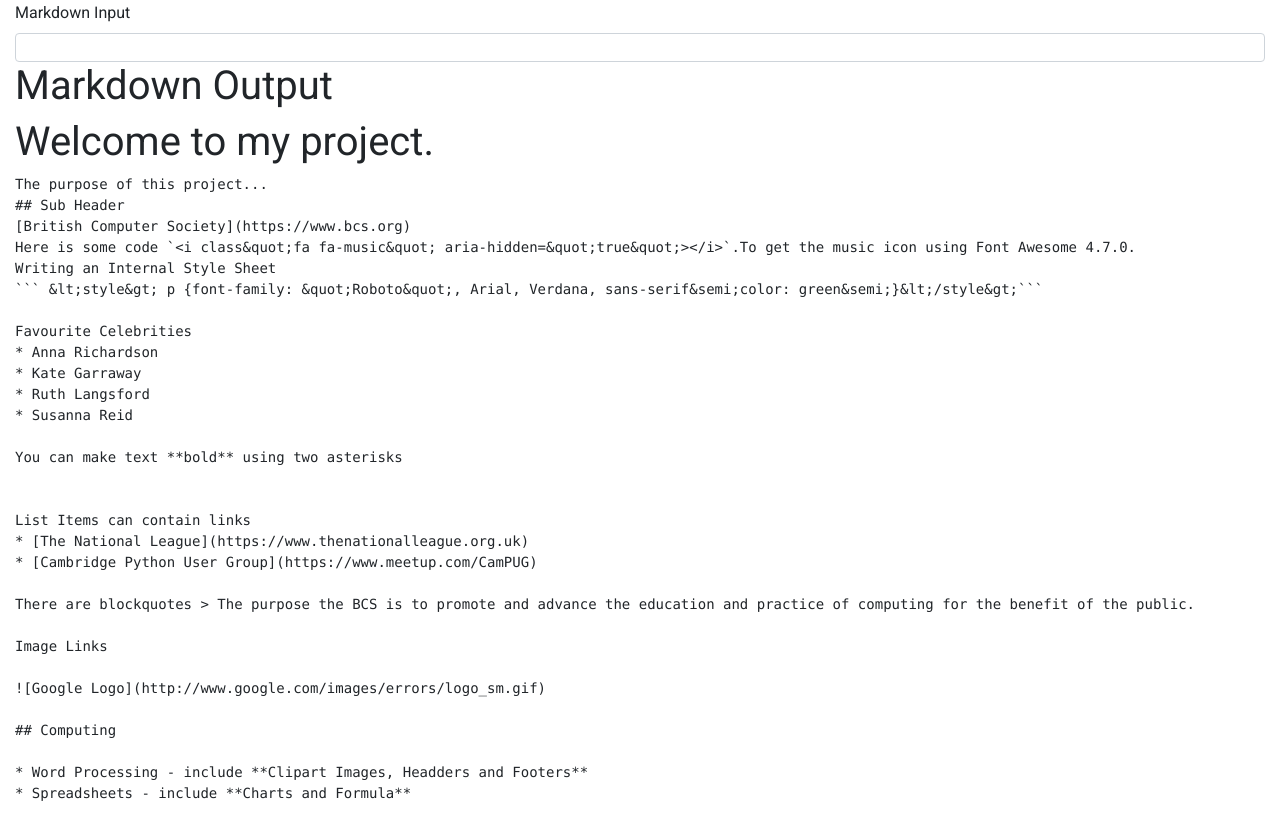
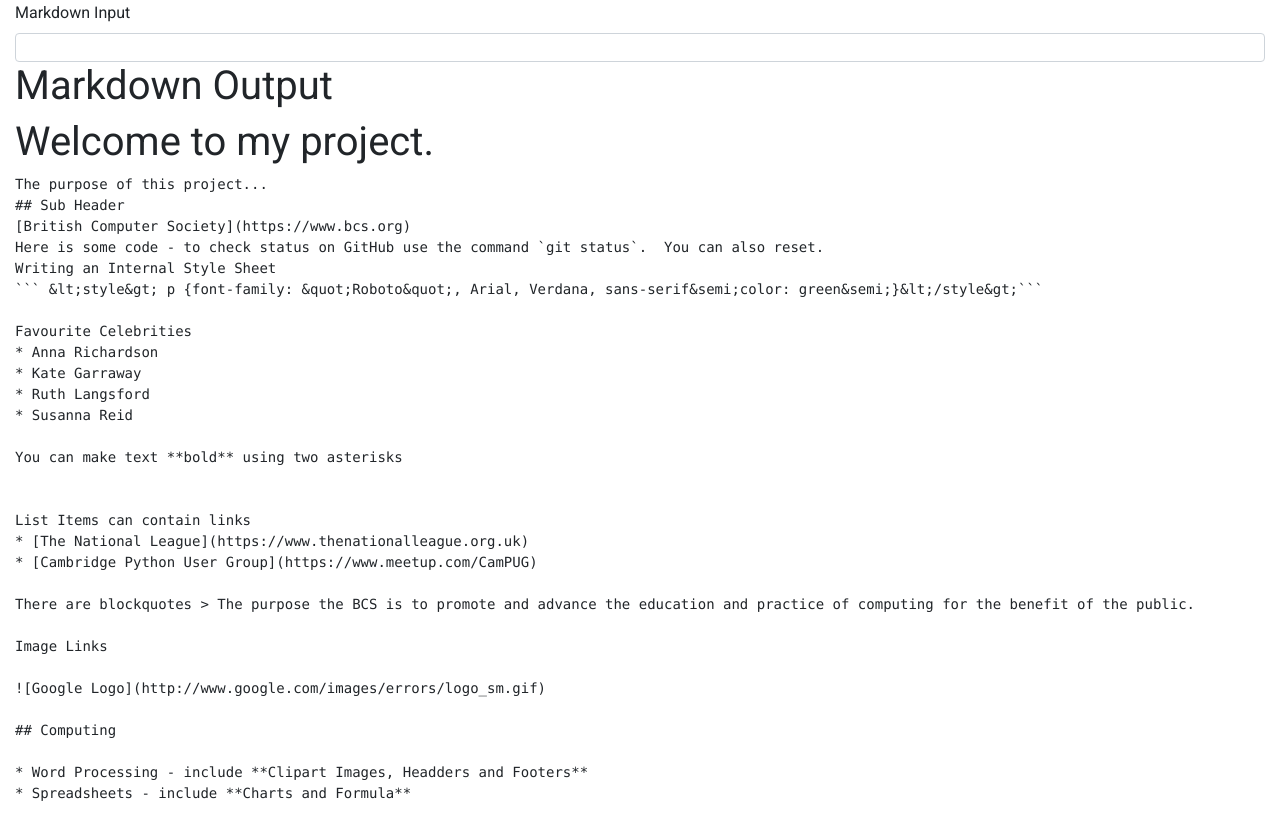
Before and after one commit to derektypist/markdown-previewer, a React (Create React App) app in the folder my-markdown-previewer/: page / in a window 1280 px wide. Built offline with nearby package versions, Linux system fonts and the light colour scheme.

Commit message:
Added git information at App.js

```diff
--- a/my-markdown-previewer/src/App.js
+++ b/my-markdown-previewer/src/App.js
@@ -11,7 +11,7 @@ class App extends Component {
     The purpose of this project...
     ## Sub Header
     [British Computer Society](https://www.bcs.org)
-    Here is some code \`<i class&quot;fa fa-music&quot; aria-hidden=&quot;true&quot;></i>\`.To get the music icon using Font Awesome 4.7.0.
+    Here is some code - to check status on GitHub use the command \`git status\`.  You can also reset.
     Writing an Internal Style Sheet
     \`\`\` &lt;style&gt; p {font-family: &quot;Roboto&quot;, Arial, Verdana, sans-serif&semi;color: green&semi;}&lt;/style&gt;\`\`\`
 
```
